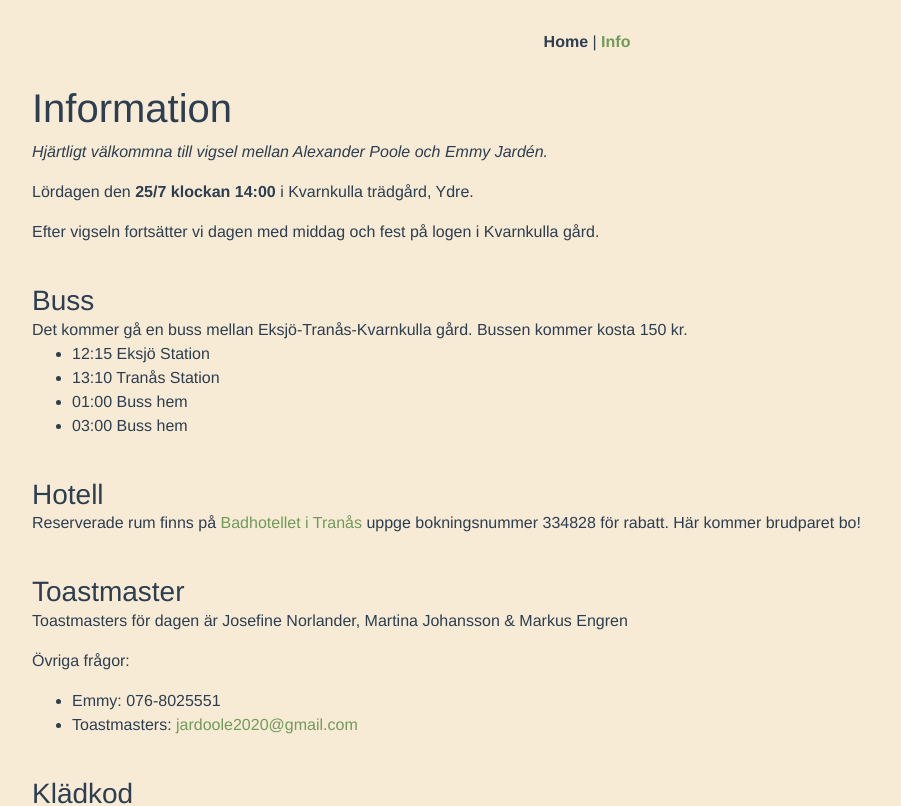
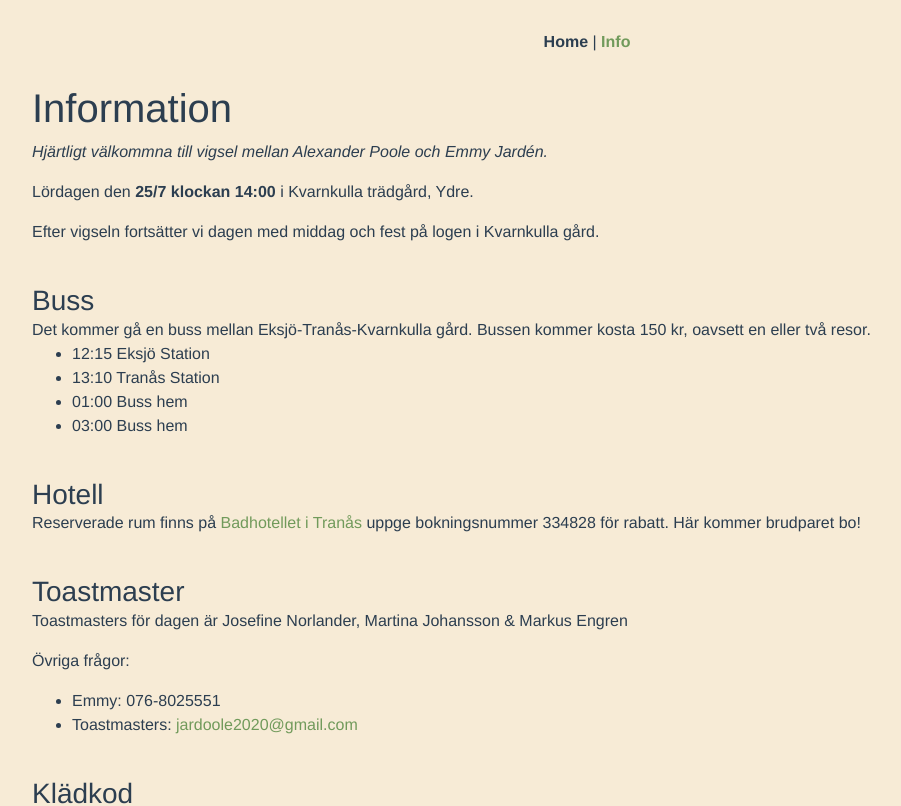
Before and after one commit to owodunni/jardoole, a Vue app: page /info in a window 1280 px wide. Shown: the top 806 px of the page, without its empty margins (53-954 px from the left). Built offline with nearby package versions, Linux system fonts and the light colour scheme.

Commit message:
Update Info.vue

```diff
--- a/src/views/Info.vue
+++ b/src/views/Info.vue
@@ -12,7 +12,7 @@
       </p>
 
       <h3>Buss</h3>
-      <p>Det kommer gå en buss mellan Eksjö-Tranås-Kvarnkulla gård. Bussen kommer kosta 150 kr.
+      <p>Det kommer gå en buss mellan Eksjö-Tranås-Kvarnkulla gård. Bussen kommer kosta 150 kr, oavsett en eller två resor.
       <ul>
         <li>12:15 Eksjö Station</li>
         <li>13:10 Tranås Station</li>
```
